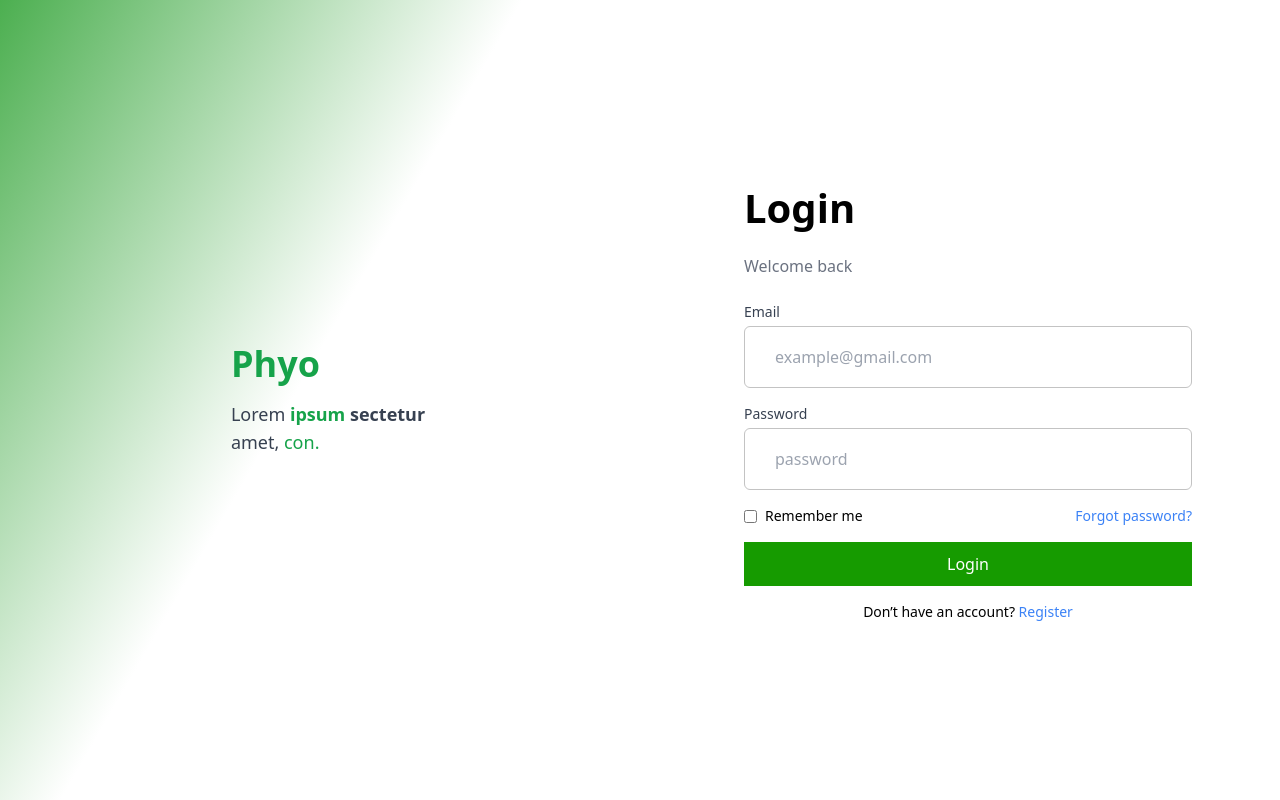
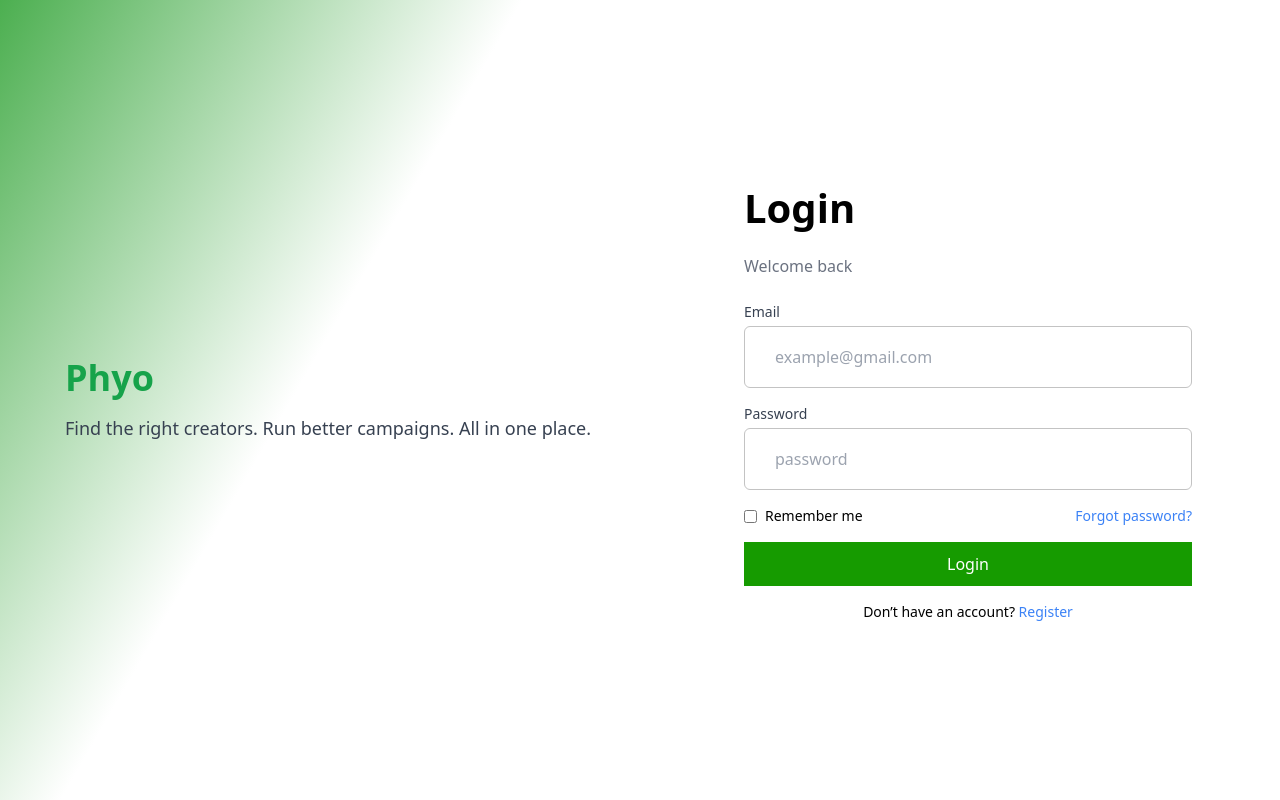
Before and after one commit to phyoai/phyo_client, a Next.js app: page /login in a window 1280 px wide. Built offline with nearby package versions, Linux system fonts and the light colour scheme.

Commit message:
changes added

```diff
--- a/src/app/home/Brands.jsx
+++ b/src/app/home/Brands.jsx
@@ -12,7 +12,7 @@ const Brands = () => {
                     <img src="/brands/Netflix.png" alt="brand_1" />
                     <img src="/brands/NordVPN.png" alt="brand_1" />
                     <img src="/brands/unacademy.png" alt="brand_1" />
-                    <img src="/brands/zupee.png" alt="brand_1" />
+                    {/* <img src="/brands/zupee.png" alt="brand_1" /> */}
                 </div>
                 <div className='inline-block brands '>
                     <img src="/brands/mpl.png" alt="brand_1" />
--- a/src/app/home/index.jsx
+++ b/src/app/home/index.jsx
@@ -68,7 +68,7 @@ const index = () => {
                 {/* <HowItWorks /> */}
                 <CompaignPhases />
                 <Comparison />
-                <Benefits />
+                {/* <Benefits /> */}
                 <CTA audience={"Agencies"} headline={"Ready to take your influencer campaigns to the next level?"} text={"Phyo streamlines influencer marketing for agencies. Manage client accounts in a single dashboard, assign tasks with role-based access, and negotiate better deals using historical cost data. Save time with bulk searches, automated reports, and global influencer access. Ideal for agencies focused on efficiency and ROI."} />
                 {/*<Feature />
                 <WhyPhyo />
--- a/src/app/login/page.jsx
+++ b/src/app/login/page.jsx
@@ -60,8 +60,7 @@ export default function LoginForm() {
                         <span className="text-green-600">Phyo</span>
                     </h1>
                     <p className="mt-4 text-lg text-gray-700">
-                        Lorem <span className="font-bold text-green-600">ipsum</span> <span className="font-bold">sectetur</span>
-                        <br /> amet, <span className="text-green-600">con.</span>
+                    Find the right creators. Run better campaigns. All in one place.
                     </p>
                 </div>
             </div>
--- a/src/app/signup/page.jsx
+++ b/src/app/signup/page.jsx
@@ -87,8 +87,7 @@ export default function SignupForm() {
                         <span className="text-green-600">Phyo</span>
                     </h1>
                     <p className="mt-4 text-lg text-gray-700">
-                        Lorem <span className="font-bold text-green-600">ipsum</span> <span className="font-bold">sectetur</span>
-                        <br /> amet, <span className="text-green-600">con.</span>
+                    Find influencers in seconds. Launch campaigns in minutes.
                     </p>
                 </div>
             </div>
--- a/src/components/Navbar.jsx
+++ b/src/components/Navbar.jsx
@@ -35,7 +35,7 @@ export default function Navbar() {
           {/* Desktop Buttons */}
           <div className="hidden md:flex space-x-4">
             <Link href="/login">
-              <p className="px-4 py-2 rounded-full border border-[color:var(--dark-green)] text-[color:var(--dark-green)] hover:text-white">
+              <p className="px-4 py-2 rounded-full border border-[color:var(--dark-green)] text-[color:var(--dark-green)] ">
                 Login
               </p>
             </Link>
```
